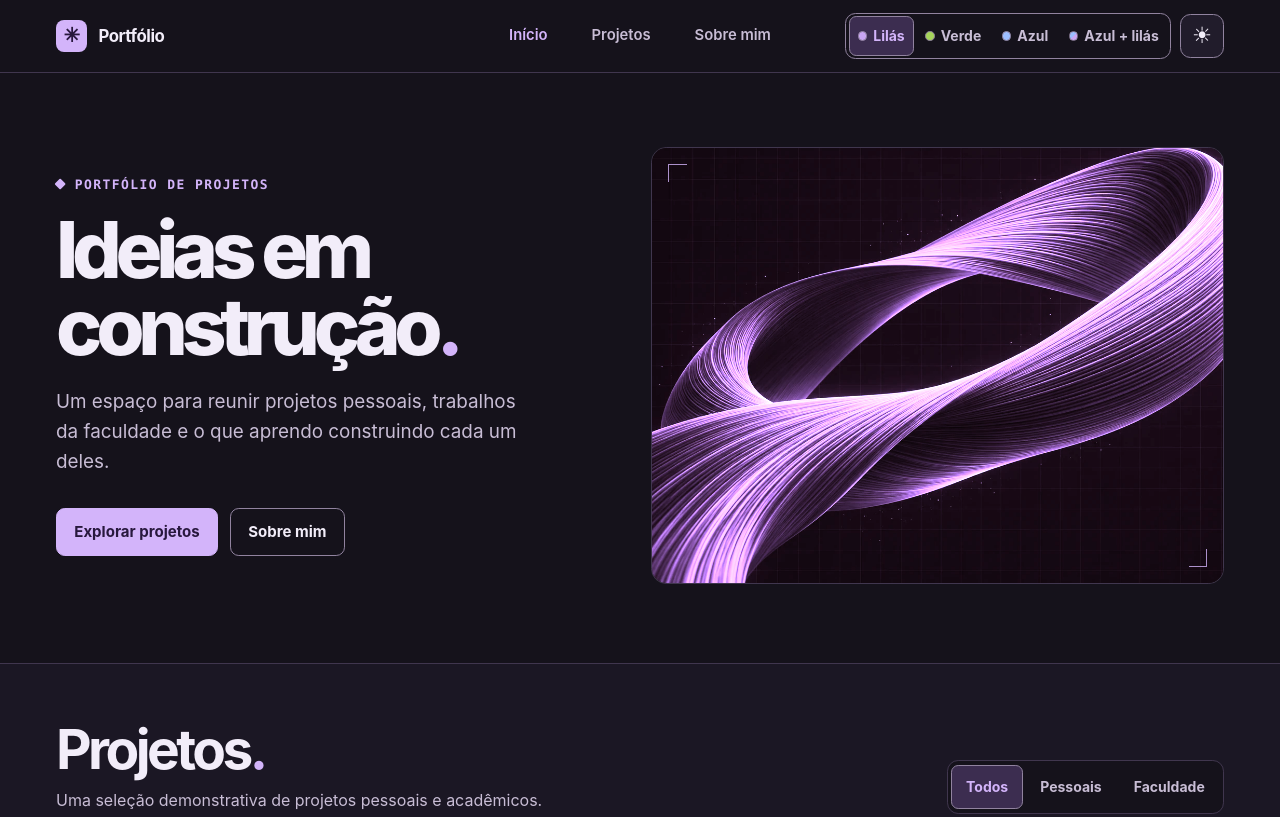
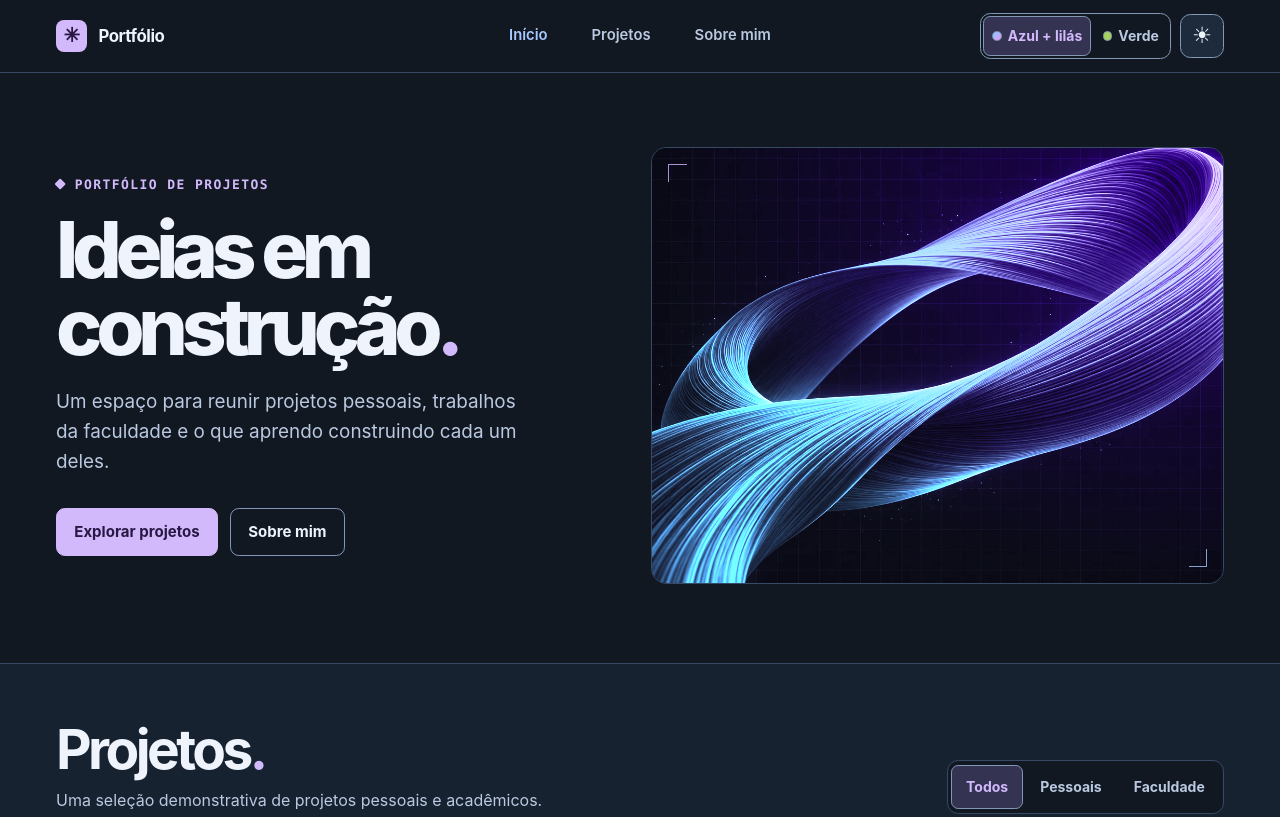
Before and after one commit to WesleyP-Dev/portfolio, a plain HTML site: page index.html in a window 1280 px wide. Shown: the top 817 px of the page. Drawn offline with Linux system fonts and the light colour scheme.

Commit message:
Define azul com lilás como paleta padrão

```diff
--- a/index.html
+++ b/index.html
@@ -1,5 +1,5 @@
 <!doctype html>
-<html lang="pt-BR" data-theme="dark" data-palette="lilas">
+<html lang="pt-BR" data-theme="dark" data-palette="azul-lilas">
 <head>
   <meta charset="utf-8">
   <meta name="viewport" content="width=device-width, initial-scale=1">
@@ -11,7 +11,7 @@
       const theme = localStorage.getItem('portfolio-theme');
       if (theme === 'light' || theme === 'dark') document.documentElement.dataset.theme = theme;
       const palette = localStorage.getItem('portfolio-palette');
-      if (['lilas', 'verde', 'azul', 'azul-lilas'].includes(palette)) document.documentElement.dataset.palette = palette;
+      if (palette === 'verde') document.documentElement.dataset.palette = palette;
     } catch { /* A página continua disponível sem armazenamento. */ }
   </script>
   <link rel="stylesheet" href="./styles.css">
@@ -32,10 +32,8 @@
       </nav>
       <div class="appearance">
         <div class="palettes" role="group" aria-label="Paleta de cores">
-          <button type="button" data-palette-option="lilas" aria-pressed="true">Lilás</button>
+          <button type="button" data-palette-option="azul-lilas" aria-pressed="true">Azul + lilás</button>
           <button type="button" data-palette-option="verde" aria-pressed="false">Verde</button>
-          <button type="button" data-palette-option="azul" aria-pressed="false">Azul</button>
-          <button type="button" data-palette-option="azul-lilas" aria-pressed="false">Azul + lilás</button>
         </div>
         <button class="theme-toggle" type="button" aria-label="Ativar tema claro"><span class="theme-icon" aria-hidden="true"></span></button>
       </div>
--- a/styles.css
+++ b/styles.css
@@ -35,39 +35,7 @@
   --focus: #426522;
 }
 
-:root[data-palette='lilas'] {
-  --bg: #15121b;
-  --surface: #1b1724;
-  --card: #211c2b;
-  --raised: #30273c;
-  --text: #f2edf9;
-  --muted: #c8bdd5;
-  --line: #40364e;
-  --control-line: #91839f;
-  --accent: #d3b4fa;
-  --accent-hover: #e5ceff;
-  --on-accent: #28183d;
-  --accent-soft: #3c2d50;
-  --focus: #d3b4fa;
-}
-
-:root[data-palette='lilas'][data-theme='light'] {
-  --bg: #f6f0fb;
-  --surface: #ede4f5;
-  --card: #fbf6fe;
-  --raised: #e9dff2;
-  --text: #271e31;
-  --muted: #574663;
-  --line: #d5c7df;
-  --control-line: #81718c;
-  --accent: #653690;
-  --accent-hover: #54277b;
-  --on-accent: #fcf6ff;
-  --accent-soft: #ebdcf8;
-  --focus: #653690;
-}
-
-:root:is([data-palette='azul'], [data-palette='azul-lilas']) {
+:root[data-palette='azul-lilas'] {
   --bg: #111822;
   --surface: #172231;
   --card: #1e2b3d;
@@ -76,30 +44,6 @@
   --muted: #bac9e0;
   --line: #374963;
   --control-line: #8398b6;
-  --accent: #a8c8ff;
-  --accent-hover: #c4daff;
-  --on-accent: #142947;
-  --accent-soft: #2a4161;
-  --focus: #a8c8ff;
-}
-
-:root:is([data-palette='azul'], [data-palette='azul-lilas'])[data-theme='light'] {
-  --bg: #eff5fc;
-  --surface: #e3edf9;
-  --card: #f6f9fe;
-  --raised: #dce9f9;
-  --text: #1a2b41;
-  --muted: #425671;
-  --line: #c1d0e3;
-  --control-line: #637b9a;
-  --accent: #28559a;
-  --accent-hover: #1f4580;
-  --on-accent: #f4f8fe;
-  --accent-soft: #dbe9fc;
-  --focus: #28559a;
-}
-
-:root[data-palette='azul-lilas'] {
   --accent: #d2b9fc;
   --accent-hover: #e5d4ff;
   --on-accent: #291843;
@@ -109,6 +53,14 @@
 }
 
 :root[data-palette='azul-lilas'][data-theme='light'] {
+  --bg: #eff5fc;
+  --surface: #e3edf9;
+  --card: #f6f9fe;
+  --raised: #dce9f9;
+  --text: #1a2b41;
+  --muted: #425671;
+  --line: #c1d0e3;
+  --control-line: #637b9a;
   --accent: #64418d;
   --accent-hover: #513173;
   --on-accent: #fbf6ff;
@@ -152,9 +104,8 @@ p, h1, h2, h3 { margin: 0; }
 .appearance .theme-toggle { flex-shrink: 0; }
 .palettes { display: flex; gap: .15rem; padding: .15rem; border: 1px solid var(--control-line); border-radius: .65rem; }
 .palettes button { display: flex; align-items: center; gap: .38rem; min-height: 2.5rem; padding: .25rem .5rem; border: 1px solid transparent; border-radius: .45rem; color: var(--muted); background: transparent; font-size: .875rem; font-weight: 650; white-space: nowrap; }
-.palettes button::before { content: ''; width: .6rem; height: .6rem; border: 1px solid var(--control-line); border-radius: 50%; background: #caa6f4; }
+.palettes button::before { content: ''; width: .6rem; height: .6rem; border: 1px solid var(--control-line); border-radius: 50%; }
 .palettes button[data-palette-option='verde']::before { background: #a6d45b; }
-.palettes button[data-palette-option='azul']::before { background: #9cbeff; }
 .palettes button[data-palette-option='azul-lilas']::before { background: linear-gradient(135deg, #9cbeff 50%, #caa6f4 50%); }
 .palettes button[aria-pressed='true'] { border-color: var(--control-line); color: var(--accent); background: var(--accent-soft); }
 .theme-icon { display: block; width: 1.4rem; height: 1.4rem; position: relative; transition: transform .4s ease; }
@@ -175,10 +126,8 @@ h1 span, h2 span { color: var(--accent); }
 .secondary:hover { background: var(--raised); }
 .hero-art { overflow: hidden; position: relative; aspect-ratio: 1.31; background: radial-gradient(ellipse at center, #29371d, #151b13 68%); border: 1px solid var(--line); border-radius: .95rem; }
 .hero-art img { width: 100%; height: 100%; object-fit: cover; }
-[data-palette='lilas'] .hero-art img { filter: hue-rotate(193deg) saturate(.76) brightness(1.12); }
-:is([data-palette='azul'], [data-palette='azul-lilas']) .hero-art { background: radial-gradient(ellipse at center, #243b62, #151e2e 68%); }
-:is([data-palette='azul'], [data-palette='azul-lilas']) .hero-art img { filter: hue-rotate(133deg) saturate(.75) brightness(1.13); }
-[data-palette='azul-lilas'] .hero-art { isolation: isolate; }
+[data-palette='azul-lilas'] .hero-art { isolation: isolate; background: radial-gradient(ellipse at center, #243b62, #151e2e 68%); }
+[data-palette='azul-lilas'] .hero-art img { filter: hue-rotate(133deg) saturate(.75) brightness(1.13); }
 [data-palette='azul-lilas'] .hero-art::after {
   content: '';
   position: absolute;
@@ -190,8 +139,6 @@ h1 span, h2 span { color: var(--accent); }
 .corner { width: 1.15rem; height: 1.15rem; position: absolute; z-index: 1; color: #c4f467; opacity: .8; border: 1px solid; }
 .corner-top { top: 1rem; left: 1rem; border-right: 0; border-bottom: 0; }
 .corner-bottom { bottom: 1rem; right: 1rem; border-left: 0; border-top: 0; }
-[data-palette='lilas'] .corner { color: #d3b4fa; }
-[data-palette='azul'] .corner { color: #a8c8ff; }
 [data-palette='azul-lilas'] .corner-top { color: #d2b9fc; }
 [data-palette='azul-lilas'] .corner-bottom { color: #a8c8ff; }
 
@@ -213,9 +160,8 @@ h2 { font-size: clamp(2.45rem, 4.3vw, 4rem); line-height: 1.03; letter-spacing:
 .gallery-controls .icon-button { background: transparent; border-color: transparent; }
 .gallery-controls .icon-button:hover { background: #384331; }
 .gallery-controls .icon-button:focus-visible { outline-color: #c4f467; outline-offset: -2px; }
-:is([data-palette='azul'], [data-palette='azul-lilas']) .gallery-controls { background: #182539; border-color: #8398b6; color: #eef3fc; }
-:is([data-palette='azul'], [data-palette='azul-lilas']) .gallery-controls .icon-button:hover { background: #2a4161; }
-[data-palette='azul'] .gallery-controls .icon-button:focus-visible { outline-color: #a8c8ff; }
+[data-palette='azul-lilas'] .gallery-controls { background: #182539; border-color: #8398b6; color: #eef3fc; }
+[data-palette='azul-lilas'] .gallery-controls .icon-button:hover { background: #2a4161; }
 [data-palette='azul-lilas'] .gallery-controls .icon-button:focus-visible { outline-color: #d2b9fc; }
 .gallery-count { font: .8125rem/1 var(--mono); font-variant-numeric: tabular-nums; }
 .card-content { display: flex; flex: 1; flex-direction: column; align-items: flex-start; padding: 1.15rem; }
@@ -276,16 +222,13 @@ dialog .hero-actions:empty { display: none; }
   .project-grid { grid-template-columns: repeat(2, minmax(0, 1fr)); }
 }
 
-@media (max-width: 800px) {
+@media (max-width: 640px) {
+  .shell { width: calc(100% - 2rem); }
   .header-layout { grid-template-columns: 1fr auto; gap: .25rem 1rem; padding-block: .6rem .2rem; }
   .main-nav { grid-row: 2; grid-column: 1 / -1; flex-wrap: wrap; gap: 0 1.1rem; }
   .appearance { grid-row: 1; grid-column: 2; }
   .header-layout .brand { overflow-wrap: anywhere; }
   .header-layout .brand-mark { flex-shrink: 0; }
-}
-
-@media (max-width: 640px) {
-  .shell { width: calc(100% - 2rem); }
   .hero { grid-template-columns: 1fr; gap: 1.65rem; padding-block: 2.65rem; }
   .hero h1 { font-size: clamp(2.75rem, 11vw, 4.1rem); }
   .hero-art { aspect-ratio: 1.5; }
@@ -298,11 +241,11 @@ dialog .hero-actions:empty { display: none; }
 
 @media (max-width: 500px) { .project-grid { grid-template-columns: 1fr; } }
 
-@media (max-width: 540px) {
-  .header-layout { padding-block-end: .7rem; }
+@media (max-width: 430px) {
   .appearance { display: contents; }
-  .palettes { grid-area: 3 / 1 / 4 / -1; justify-self: start; flex-wrap: wrap; }
-  .theme-toggle { grid-area: 1 / 2; }
+  .palettes { grid-area: 1 / 2; justify-self: end; }
+  .theme-toggle { grid-area: 2 / 2; }
+  .main-nav { padding-inline-end: 3.2rem; gap: 0 .65rem; }
 }
 
 @media (max-width: 380px) {
```
Also changed, not shown: admin.html (+2 -2 lines), 1 other file.
